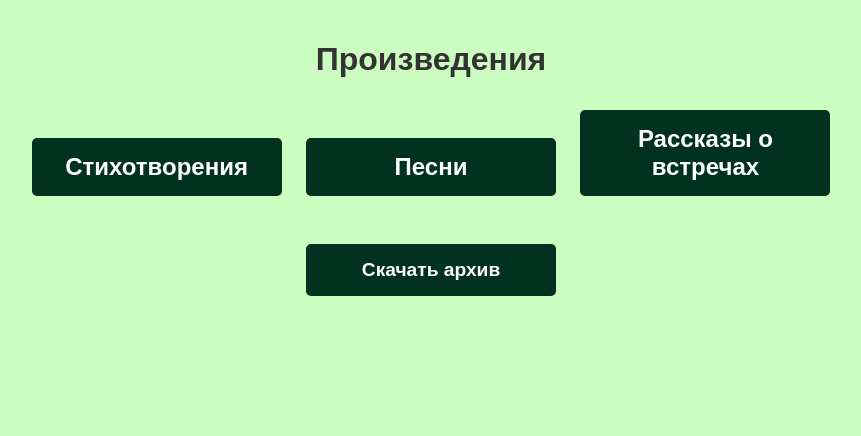
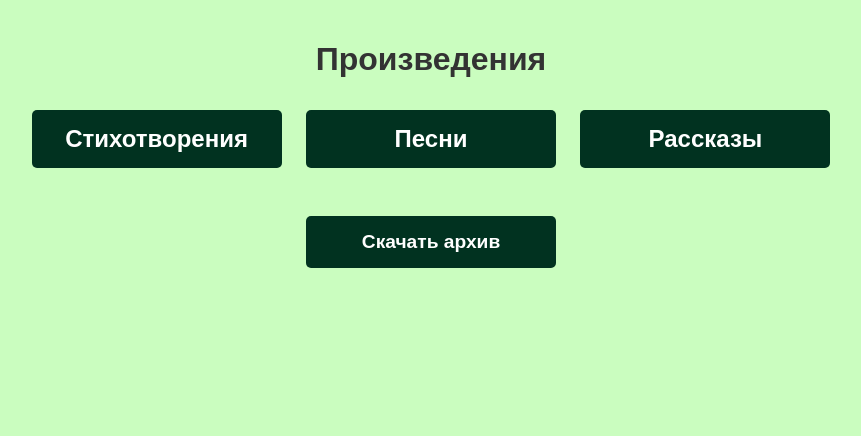
Before and after one commit to ViktorYaroshenko/VV, a Django app: page /songs/ in a window 1280 px wide. Shown: the part 85-521 px from the top of the page, without its empty margins (209-1070 px from the left). Run offline with Django 5.2, Linux system fonts and the light colour scheme.

Commit message:
Update songs_home.html

```diff
--- a/songs/templates/songs/songs_home.html
+++ b/songs/templates/songs/songs_home.html
@@ -7,7 +7,7 @@
 <div style="text-align: center;">
     <a href="{% url 'poems_list' %}" class="button">Стихотворения</a>
     <a href="{% url 'songs_list' %}" class="button">Песни</a>
-    <a href="{% url 'stories_list' %}" class="button">Рассказы о встречах</a>
+    <a href="{% url 'stories_list' %}" class="button">Рассказы</a>
 </div>
 <div class="download-button">
     <a href="https://disk.yandex.ru/d/OKLsNesS5g70sA" class="button">Скачать архив</a>
```
